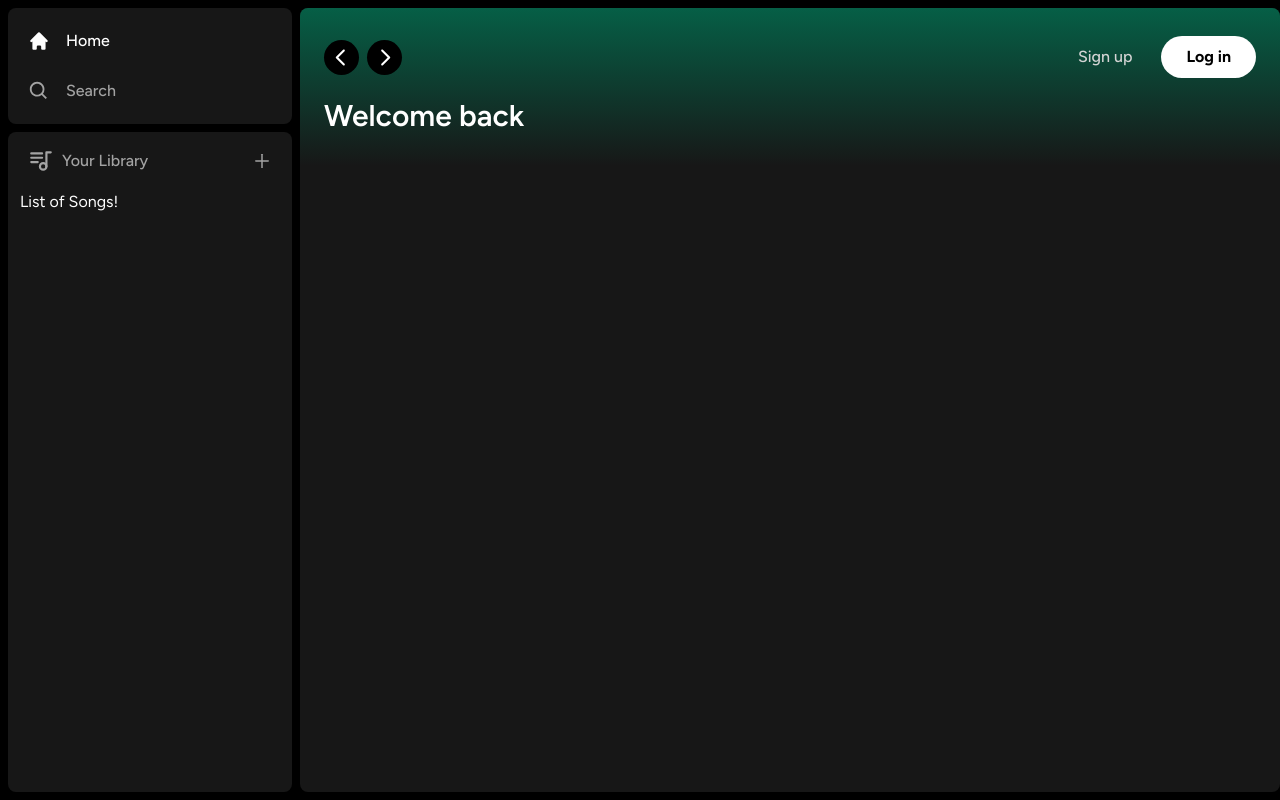
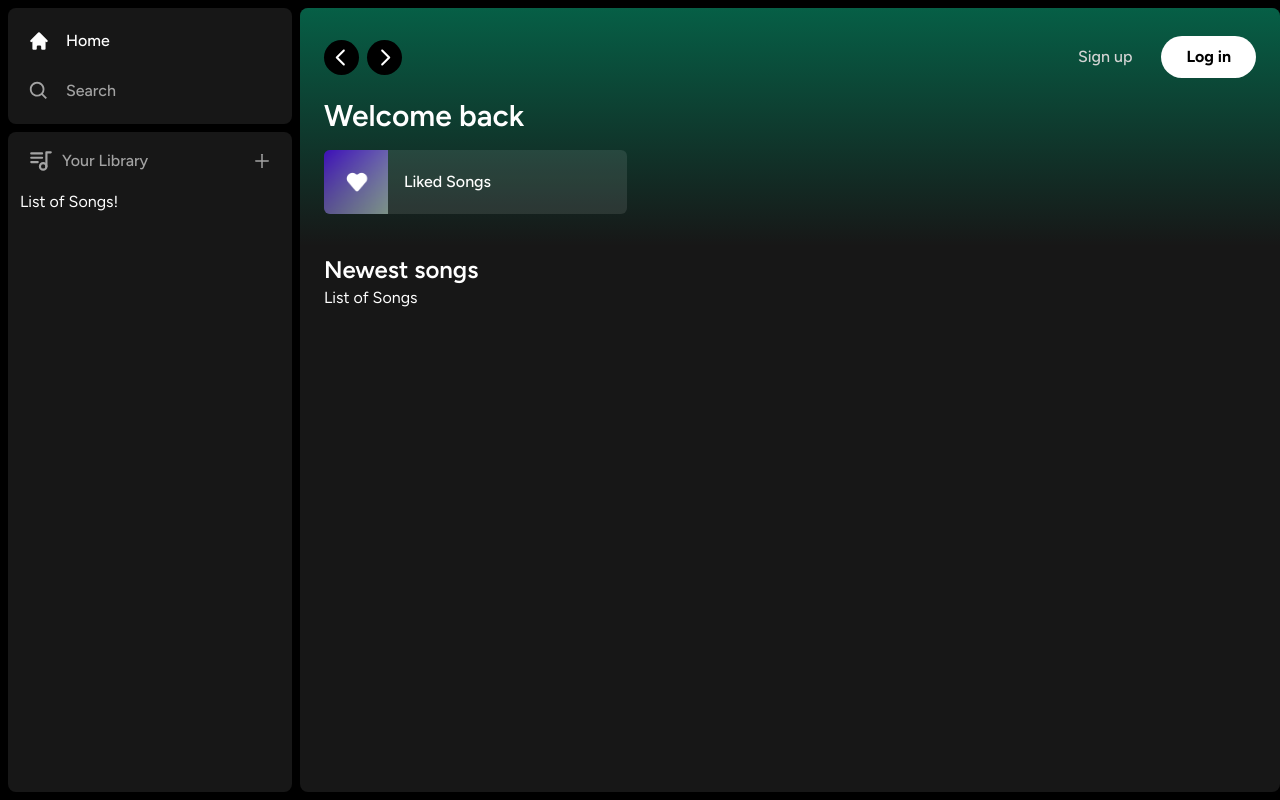
Before and after one commit to SaadEssam/Spotify-clone, a Next.js app: page / in a window 1280 px wide. Built offline with nearby package versions, Linux system fonts and the light colour scheme.

Commit message:
Build a Listitem component

```diff
--- a/app/(site)/page.tsx
+++ b/app/(site)/page.tsx
@@ -1,4 +1,5 @@
 import Header from "@/components/Header";
+import ListItem from "@/components/ListItem";
 
 export default function Home() {
   return (
@@ -6,8 +7,23 @@
       <Header>
         <div className="mb-2">
           <h1 className="text-white text-3xl font-semibold">Welcome back</h1>
+          <div className="grid grid-cols-1 sm:grid-cols-2 xl:grid-cols-3 2xl:grid-cols-4 gap-3 mt-4">
+            <ListItem
+              image="/images/liked.png"
+              name="Liked Songs"
+              href="liked"
+            />
+          </div>
         </div>
       </Header>
+      <div className="mt-2 mb-7 px-6">
+        <div className="flex justify-between items-center">
+          <h1 className="text-white text-2xl font-semibold">Newest songs</h1>
+        </div>
+        <div>
+          List of Songs
+        </div>
+      </div>
     </div>
   );
 }
--- /dev/null
+++ b/components/ListItem.tsx
@@ -0,0 +1,38 @@
+"use client";
+
+import Image from "next/image";
+import { useRouter } from "next/navigation";
+
+import { FaPlay } from "react-icons/fa";
+
+interface ListItemProps {
+  image: string;
+  name: string;
+  href: string;
+}
+
+const ListItem: React.FC<ListItemProps> = ({ image, name, href }) => {
+  const router = useRouter();
+
+  const onClick = () => {
+    // Add authentication before push
+    router.push(href);
+  };
+
+  return (
+    <button
+      onClick={onClick}
+      className="relative group flex items-center rounded-md overflow-hidden gap-x-4 bg-neutral-100/10 hover:bg-neutral-100/20 transition pr-4"
+    >
+      <div className="relative min-h-[64px] min-w-[64px]">
+        <Image className="object-cover" fill src={image} alt="Liked Songs" />
+      </div>
+      <p className="font-medium truncate py-5">{name}</p>
+      <div className="absolute transition opacity-0 rounded-full flex items-center justify-center bg-green-500 p-4 drop-shadow-md right-5 group-hover:opacity-100 hover:scale-110">
+        <FaPlay className="text-black" />
+      </div>
+    </button>
+  );
+};
+
+export default ListItem;
```
Also changed, not shown: public/images/liked.png (added).
